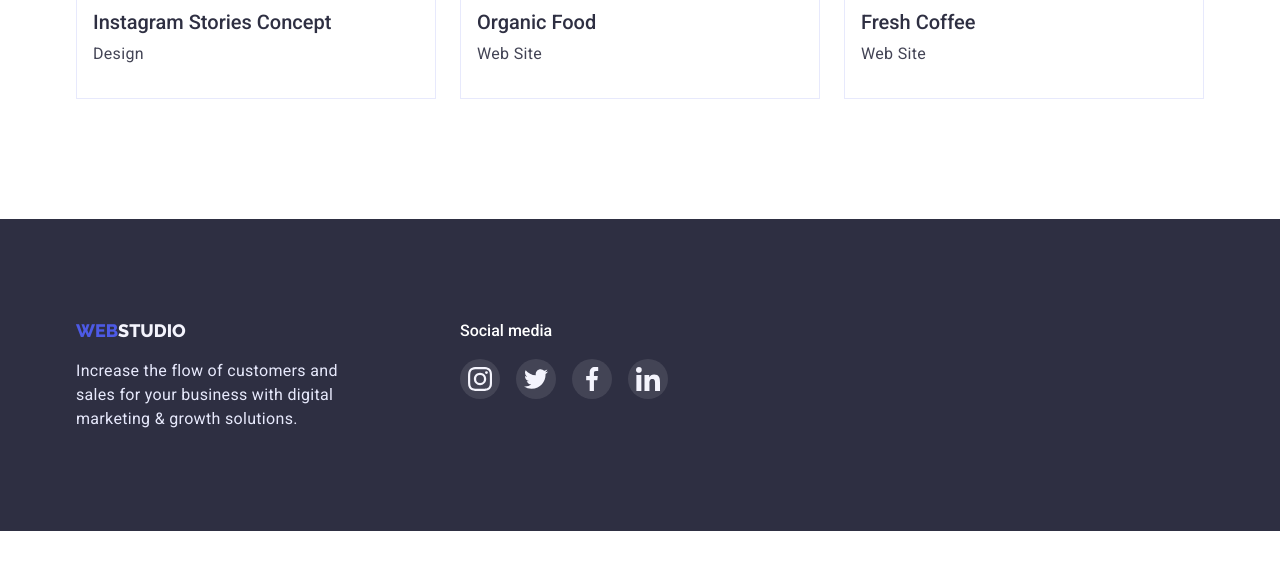
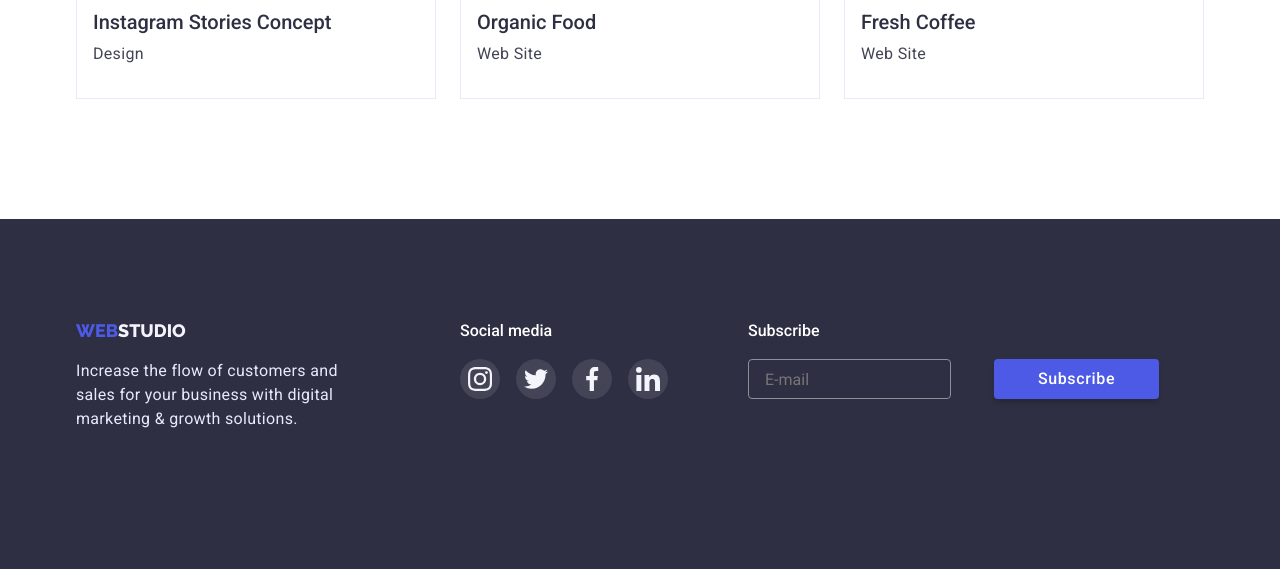
Before and after one commit to AndriiHlavnyk/goit-markup-hw-06, a plain HTML site: page portfolio.html in a window 1280 px wide. Shown: the part 1551-2120 px from the top of the page. Before the commit the page ends 2082 px from the top, so only its background shows below. Drawn offline with nearby package versions, Linux system fonts and the light colour scheme.

Commit message:
Add files via upload

```diff
--- a/portfolio.html
+++ b/portfolio.html
@@ -345,6 +345,23 @@
             </li>
           </ul>
         </div>
+        <div class="Subscribe">
+          <p class="footer-text-soc sub-text">Subscribe</p>
+          <div class="input-btn-sub">
+            <input
+              type="text"
+              name="user-email"
+              class="Subscribe-input"
+              placeholder="E-mail"
+            />
+            <button class="button-subscribe" type="submit">
+              Subscribe
+              <svg class="btn-sub" width="24" height="20">
+                <use href="./images/icons.svg#icon-Subscribe"></use>
+              </svg>
+            </button>
+          </div>
+        </div>
       </div>
     </footer>
   </body>
```
